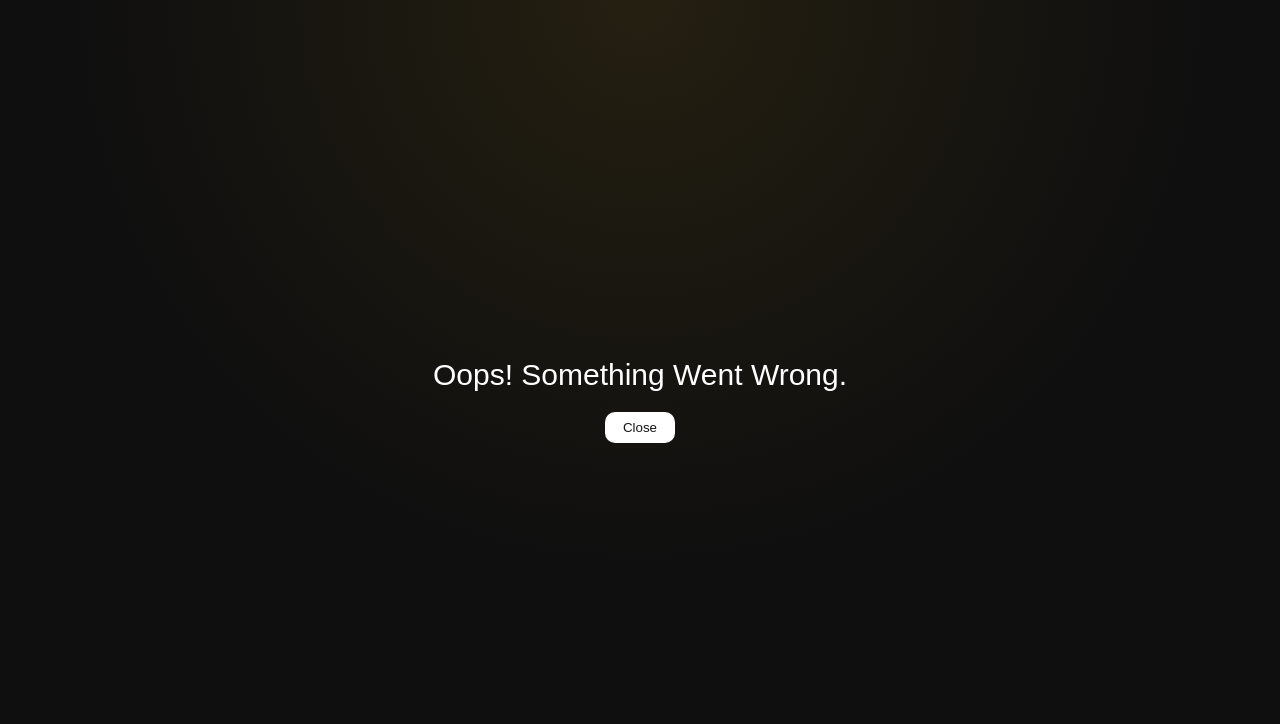
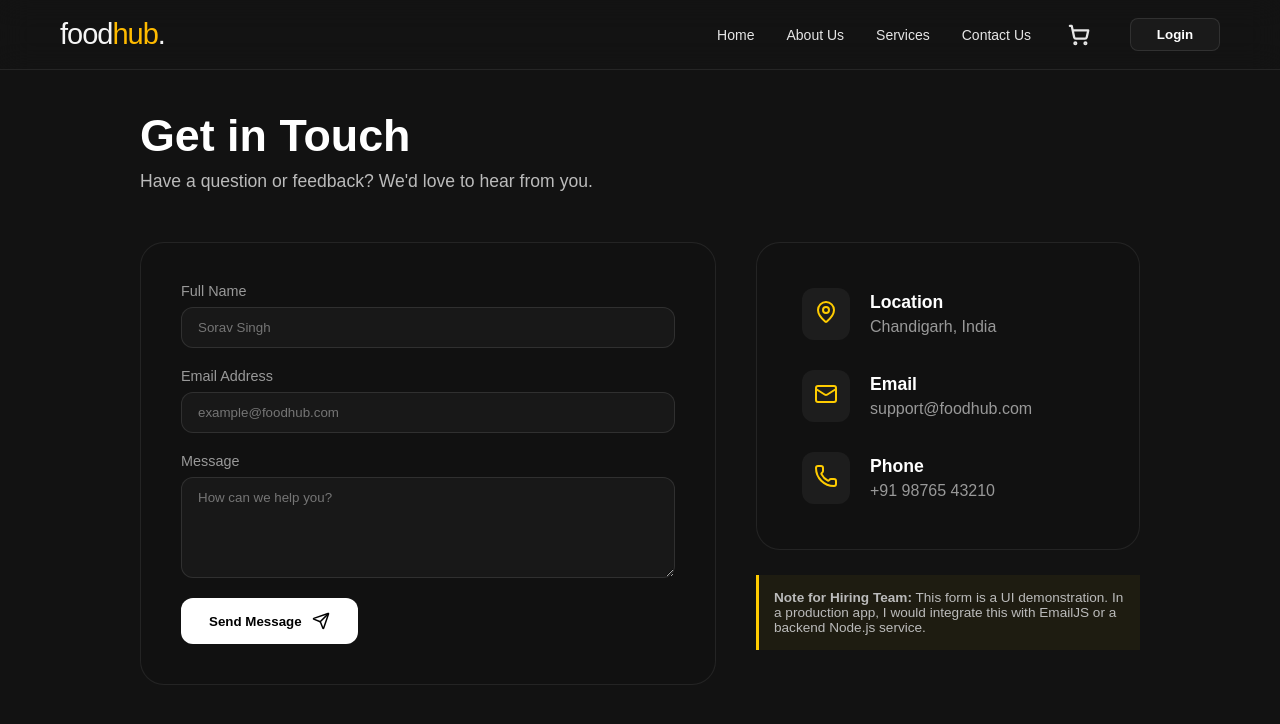
Before and after one commit to soravsingh08/foodhub, a React (Vite) app: page /contact-us in a window 1280 px wide. Shown: the top 724 px of the page. Built offline with nearby package versions, Linux system fonts and the light colour scheme.

Commit message:
Cart Services and Contact

```diff
--- a/src/components/Cart.jsx
+++ b/src/components/Cart.jsx
@@ -55,7 +55,9 @@ const Cart = () => {
           </>
         )}
       </div>
+
     </div>
+
   );
 };
 
--- a/src/components/Contact.jsx
+++ b/src/components/Contact.jsx
@@ -1,12 +1,69 @@
-import React from 'react'
+import React from 'react';
+import { Mail, Phone, MapPin, Send } from 'lucide-react'; // Lucide install kiya tha na? Wahi icons hain.
 
 const Contact = () => {
   return (
-    <div className='contact'>
-        <h1>7006619883 ISPE CALL KARNA</h1>
+    <div className=" contact-container">
+      <div className="contact-header">
+        <h1>Get in Touch</h1>
+        <p>Have a question or feedback? We'd love to hear from you.</p>
+      </div>
 
+      <div className="contact-content">
+        {/* Left Side: Contact Form */}
+        <div className="contact-form-card">
+          <form>
+            <div className="input-group">
+              <label>Full Name</label>
+              <input type="text" placeholder="Sorav Singh" />
+            </div>
+            <div className="input-group">
+              <label>Email Address</label>
+              <input type="email" placeholder="example@foodhub.com" />
+            </div>
+            <div className="input-group">
+              <label>Message</label>
+              <textarea placeholder="How can we help you?" rows="5"></textarea>
+            </div>
+            <button type="submit" className="submit-btn">
+              Send Message <Send size={18} />
+            </button>
+          </form>
+        </div>
+
+        {/* Right Side: Contact Info */}
+        <div className="contact-info-wrapper">
+          <div className="info-card">
+            <div className="info-item">
+              <div className="icon-box"><MapPin size={24} /></div>
+              <div>
+                <h4>Location</h4>
+                <p>Chandigarh, India</p>
+              </div>
+            </div>
+            <div className="info-item">
+              <div className="icon-box"><Mail size={24} /></div>
+              <div>
+                <h4>Email</h4>
+                <p>support@foodhub.com</p>
+              </div>
+            </div>
+            <div className="info-item">
+              <div className="icon-box"><Phone size={24} /></div>
+              <div>
+                <h4>Phone</h4>
+                <p>+91 98765 43210</p>
+              </div>
+            </div>
+          </div>
+
+          <div className="hiring-note">
+            <p><strong>Note for Hiring Team:</strong> This form is a UI demonstration. In a production app, I would integrate this with EmailJS or a backend Node.js service.</p>
+          </div>
+        </div>
+      </div>
     </div>
-  )
-}
+  );
+};
 
-export default Contact
+export default Contact;
--- a/src/components/Header.jsx
+++ b/src/components/Header.jsx
@@ -1,41 +1,49 @@
-import React from 'react'
+import React, { useState, useContext } from 'react'
 import { Link } from 'react-router-dom'
-import { useState,useContext } from 'react'
 import UserContext from '../utils/UserContext'
 import { useSelector } from 'react-redux'
+import { ShoppingCart } from "lucide-react";
 
 const Header = () => {
+  const [loginBtn, setLoginBtn] = useState("Login")
+  const data = useContext(UserContext)
 
- const [loginBtn, setLoginBtn] = useState("Login")
+  // Subscribing to store
+  const cartItems = useSelector((store) => store.cart.items)
 
- const data = useContext(UserContext)
- console.log(data)
-
- //subscribing to store using a selector
-
- const cartItems = useSelector((store)=>store.cart.items)
- console.log(cartItems)
   return (
-   <>
     <div className="navbar">
       <div className="logo">
+        <Link to="/" style={{ textDecoration: 'none', color: 'inherit' }}>
           <h1>food<span>hub</span>.</h1>
+        </Link>
       </div>
+
       <div className="content">
         <ul>
-          <li> <Link to = "/">Home</Link></li>
-            <li> <Link to = "/about">About Us</Link></li>
-              <li> <Link to ="/services">Services</Link></li>
-            <li> <Link to ="/contact-us">Contact Us</Link></li>
-             <li> <Link to ="/cart">Cart - ({cartItems.length} items)</Link></li>
-
-
+          <li><Link to="/">Home</Link></li>
+          <li><Link to="/about">About Us</Link></li>
+          <li><Link to="/services">Services</Link></li>
+          <li><Link to="/contact-us">Contact Us</Link></li>
+          <li>
+            <Link to="/cart" className="nav-cart-link">
+              <div className="cart-icon-container">
+                <ShoppingCart size={22} strokeWidth={2.5} />
+                {cartItems.length > 0 && (
+                  <span className="cart-count-badge">{cartItems.length}</span>
+                )}
+              </div>
+            </Link>
+          </li>
         </ul>
-       <button className='loginBtn' onClick={()=>(setLoginBtn(loginBtn === "Login" ? "Logout" : "Login"))}>{loginBtn}</button>
+        <button
+          className='loginBtn'
+          onClick={() => setLoginBtn(loginBtn === "Login" ? "Logout" : "Login")}
+        >
+          {loginBtn}
+        </button>
       </div>
     </div>
-
-   </>
   )
 }
 
--- a/src/components/Services.jsx
+++ b/src/components/Services.jsx
@@ -1,9 +1,44 @@
-const Services = ()=>{
-    return(
-        <div className="services">
-            <h1>Ye hai meri services</h1>
-        </div>
-    )
-}
+import React from 'react';
+import { Truck, Utensils, ShieldCheck, Clock } from 'lucide-react'; // Icons ke liye lucide-react use karna best hai
 
-export default Services
+const Services = () => {
+  const servicesData = [
+    {
+      icon: <Truck size={32} />,
+      title: "Fast Delivery",
+      desc: "Get your favorite meals delivered to your doorstep in under 30 minutes."
+    },
+    {
+      icon: <Utensils size={32} />,
+      title: "Premium Quality",
+      desc: "We partner with top-rated restaurants to ensure the best taste and hygiene."
+    },
+    {
+      icon: <ShieldCheck size={32} />,
+      title: "Secure Payments",
+      desc: "100% secure payment gateways including UPI, Cards, and Net Banking."
+    },
+    {
+      icon: <Clock size={32} />,
+      title: "24/7 Support",
+      desc: "Our customer support team is always here to help you with your orders."
+    }
+  ];
+
+  return (
+    <section className="services-section">
+      <h2 className="section-title">Our Services</h2>
+      <div className="services-grid">
+        {servicesData.map((item, index) => (
+          <div key={index} className="service-card">
+            <div className="service-icon">{item.icon}</div>
+            <h3>{item.title}</h3>
+            <p>{item.desc}</p>
+          </div>
+        ))}
+      </div>
+    </section>
+  );
+};
+
+export default Services;
--- a/src/index.css
+++ b/src/index.css
@@ -31,8 +31,8 @@ a {
   align-items: center;
   justify-content: space-between;
   background: rgba(21, 21, 21, 0.6);
-  backdrop-filter: blur(10px);
-  -webkit-backdrop-filter: blur(10px);
+  backdrop-filter: blur(15px); /* Thoda blur badha diya premium feel ke liye */
+  -webkit-backdrop-filter: blur(15px);
   border-bottom: 1px solid rgba(255, 255, 255, 0.08);
   z-index: 1000;
 }
@@ -40,6 +40,7 @@ a {
 .logo h1 {
   font-size: 29px;
   font-weight: 200;
+  letter-spacing: -1px; /* Modern spacing */
 }
 
 .logo h1 span {
@@ -49,42 +50,81 @@ a {
 .content {
   display: flex;
   align-items: center;
-  gap: 26px;
+  gap: 35px; /* Thoda gap badhaya taaki button ke saath chipke na */
 }
 
 .content ul {
   display: flex;
   gap: 32px;
   list-style: none;
+  align-items: center; /* Icons aur text ko center karne ke liye */
 }
 
-.content ul li {
+.content ul li a {
   font-size: 14px;
   font-weight: 500;
   cursor: pointer;
   color: #e6e6e6;
+  text-decoration: none; /* Link underline hatane ke liye */
+  transition: all 0.3s ease;
 }
 
-.content ul li:hover {
+.content ul li a:hover {
   color: #ffbb00;
 }
 
+/* --- Cart Badge Specific CSS --- */
+.cart-icon-container {
+  position: relative;
+  display: flex;
+  align-items: center;
+  padding: 5px;
+  color: #e6e6e6;
+  transition: color 0.3s ease;
+}
+
+.cart-icon-container:hover {
+  color: #ffbb00;
+}
+
+.cart-count-badge {
+  position: absolute;
+  top: -6px;
+  right: -8px;
+  background-color: #ffbb00;
+  color: #000;
+  font-size: 10px;
+  font-weight: 800;
+  min-width: 18px;
+  height: 18px;
+  border-radius: 50%;
+  display: flex;
+  align-items: center;
+  justify-content: center;
+  border: 2px solid #151515; /* Navbar background se match karta border */
+}
+
+/* --- Login Button Refined --- */
 .loginBtn {
-  padding: 8px 16px;
-  background-color: #1e1e1e;
-  border: 1px solid #2d2d2d;
-  border-radius: 6px;
-  color: #ffffffa9;
+  padding: 8px 18px;
+  background-color: #1a1a1a;
+  border: 1px solid rgba(255, 255, 255, 0.1);
+  border-radius: 8px;
+  color: #ffffff;
+  font-weight: 600;
   cursor: pointer;
-  width: 80px;
+  transition: all 0.3s ease;
+  min-width: 90px;
 }
 
 .loginBtn:hover {
-  background-color: #ffb30339;
+  background-color: #fff;
+  color: #000;
+  border-color: #fff;
 }
 
 .loginBtn:active {
-  scale: 0.95;
+  transform: scale(0.95);
 }
 
 /* body */
@@ -546,10 +586,189 @@ a {
 .services {
   padding: 110px 50px 30px;
 }
+.services-section {
+  padding: 80px 10%;
+
+  text-align: center;
+}
+
+.section-title {
+  font-size: 2.5rem;
+  color: #fff;
+  margin-bottom: 50px;
+}
+
+.services-grid {
+  display: grid;
+  grid-template-columns: repeat(auto-fit, minmax(250px, 1fr));
+  gap: 30px;
+}
+
+.service-card {
+  background: #111; /* Founder card jaisa dark grey */
+  padding: 40px 30px;
+  border-radius: 20px;
+  border: 1px solid rgba(255, 255, 255, 0.05);
+  transition: all 0.3s ease;
+}
+
+.service-card:hover {
+  border-color: #ffcc00; /* Halka sa highlight */
+  transform: translateY(-10px);
+}
+
+.service-icon {
+  color: #ffcc00; /* Gold/Yellow accent */
+  margin-bottom: 20px;
+  display: flex;
+  justify-content: center;
+}
+
+.service-card h3 {
+  color: #fff;
+  margin-bottom: 15px;
+  font-size: 1.5rem;
+}
+
+.service-card p {
+  color: #bbb;
+  line-height: 1.6;
+  font-size: 0.95rem;
+}
 
 /* contact */
-.contact {
-  padding: 110px 50px 30px;
+
+
+.contact-container {
+  max-width: 1100px;
+ padding: 50px 50px 30px;
+  margin: 60px auto;
+
+  color: #fff;
+}
+
+.contact-header {
+  margin-bottom: 50px;
+}
+
+.contact-header h1 {
+  font-size: 2.8rem;
+  font-weight: 700;
+  margin-bottom: 10px;
+}
+
+.contact-header p {
+  color: #bbb;
+  font-size: 1.1rem;
+}
+
+.contact-content {
+  display: grid;
+  grid-template-columns: 1.5fr 1fr;
+  gap: 40px;
+}
+
+/* Form Styling */
+.contact-form-card {
+  background: #111; /* Same as your team cards */
+  padding: 40px;
+  border-radius: 24px;
+  border: 1px solid rgba(255, 255, 255, 0.08);
+}
+
+.input-group {
+  margin-bottom: 20px;
+  display: flex;
+  flex-direction: column;
+  gap: 8px;
+}
+
+.input-group label {
+  font-size: 0.9rem;
+  color: #999;
+}
+
+.input-group input, .input-group textarea {
+  background: #181818;
+  border: 1px solid rgba(255, 255, 255, 0.1);
+  padding: 12px 16px;
+  border-radius: 12px;
+  color: #fff;
+  outline: none;
+  transition: border 0.3s ease;
+}
+
+.input-group input:focus, .input-group textarea:focus {
+  border-color: #ffcc00; /* Subtle highlight */
+}
+
+.submit-btn {
+  background: #fff;
+  color: #000;
+  border: none;
+  padding: 14px 28px;
+  border-radius: 12px;
+  font-weight: 600;
+  cursor: pointer;
+  display: flex;
+  align-items: center;
+  gap: 10px;
+  transition: 0.3s;
+}
+
+.submit-btn:hover {
+  background: #e0e0e0;
+  transform: translateY(-2px);
+}
+
+/* Info Side Styling */
+.info-card {
+  background: #111;
+  padding: 45px;
+  border-radius: 24px;
+  border: 1px solid rgba(255, 255, 255, 0.08);
+  display: flex;
+  flex-direction: column;
+  gap: 30px;
+}
+
+.info-item {
+  display: flex;
+  align-items: center;
+  gap: 20px;
+}
+
+.icon-box {
+  background: rgba(255, 255, 255, 0.05);
+  padding: 12px;
+  border-radius: 12px;
+  color: #ffcc00; /* Your accent color */
+}
+
+.info-item h4 {
+  margin: 0;
+  font-size: 1.1rem;
+}
+
+.info-item p {
+  margin: 5px 0 0;
+  color: #999;
+}
+
+.hiring-note {
+  margin-top: 25px;
+  padding: 15px;
+  background: rgba(255, 204, 0, 0.05);
+  border-left: 3px solid #ffcc00;
+  font-size: 0.85rem;
+  color: #bbb;
+}
+
+/* Mobile Responsive */
+@media (max-width: 768px) {
+  .contact-content {
+    grid-template-columns: 1fr;
+  }
 }
 
 /* error */
--- a/src/main.jsx
+++ b/src/main.jsx
@@ -30,7 +30,7 @@ const appRouter = createBrowserRouter([
         element: <Services/>,
       },
       {
-        path: "/contacts",
+        path: "/contact-us",
         element: <Contact/>,
       },
 
```
Lines whose indentation alone changed are shown as unchanged.
